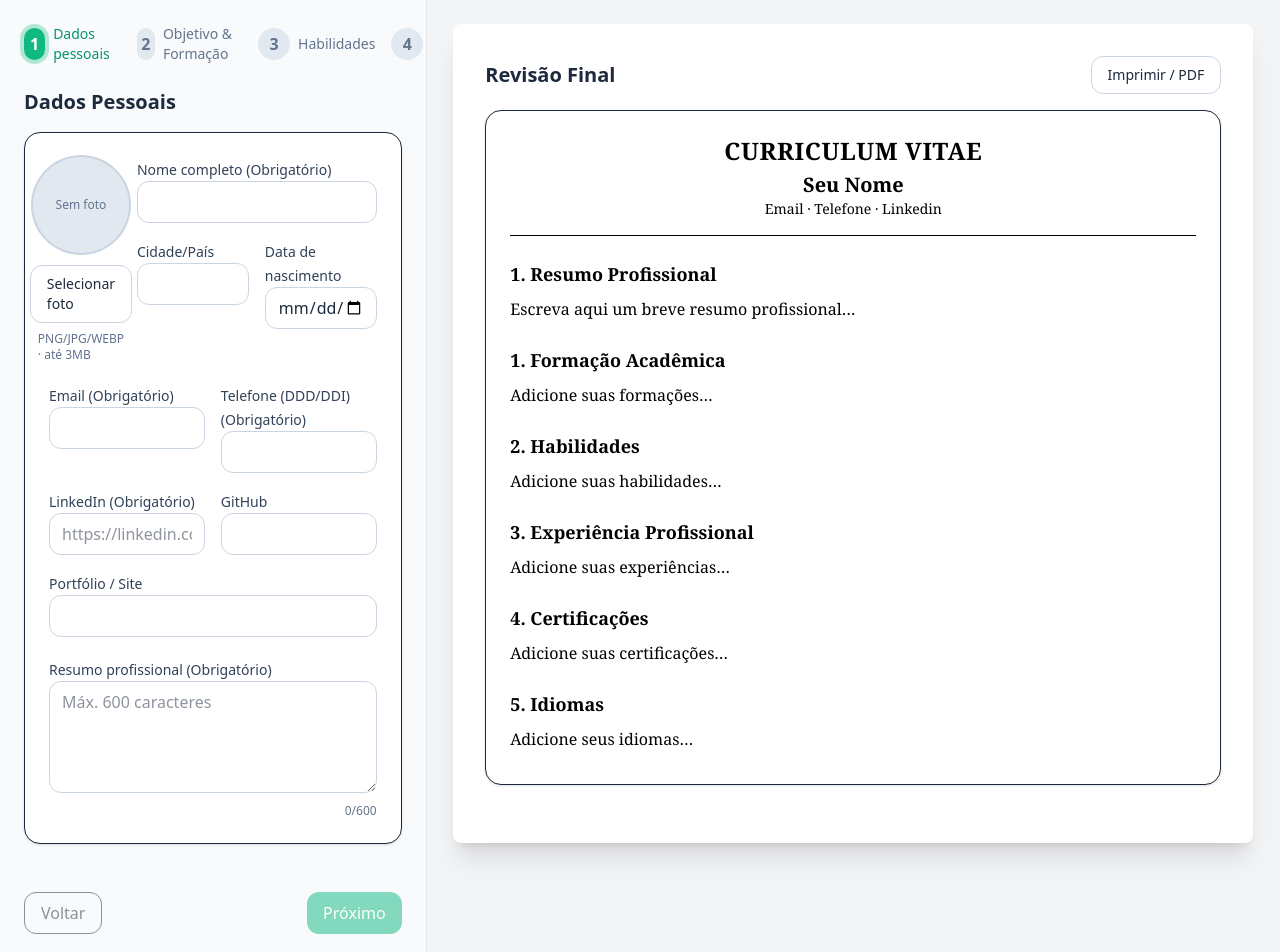
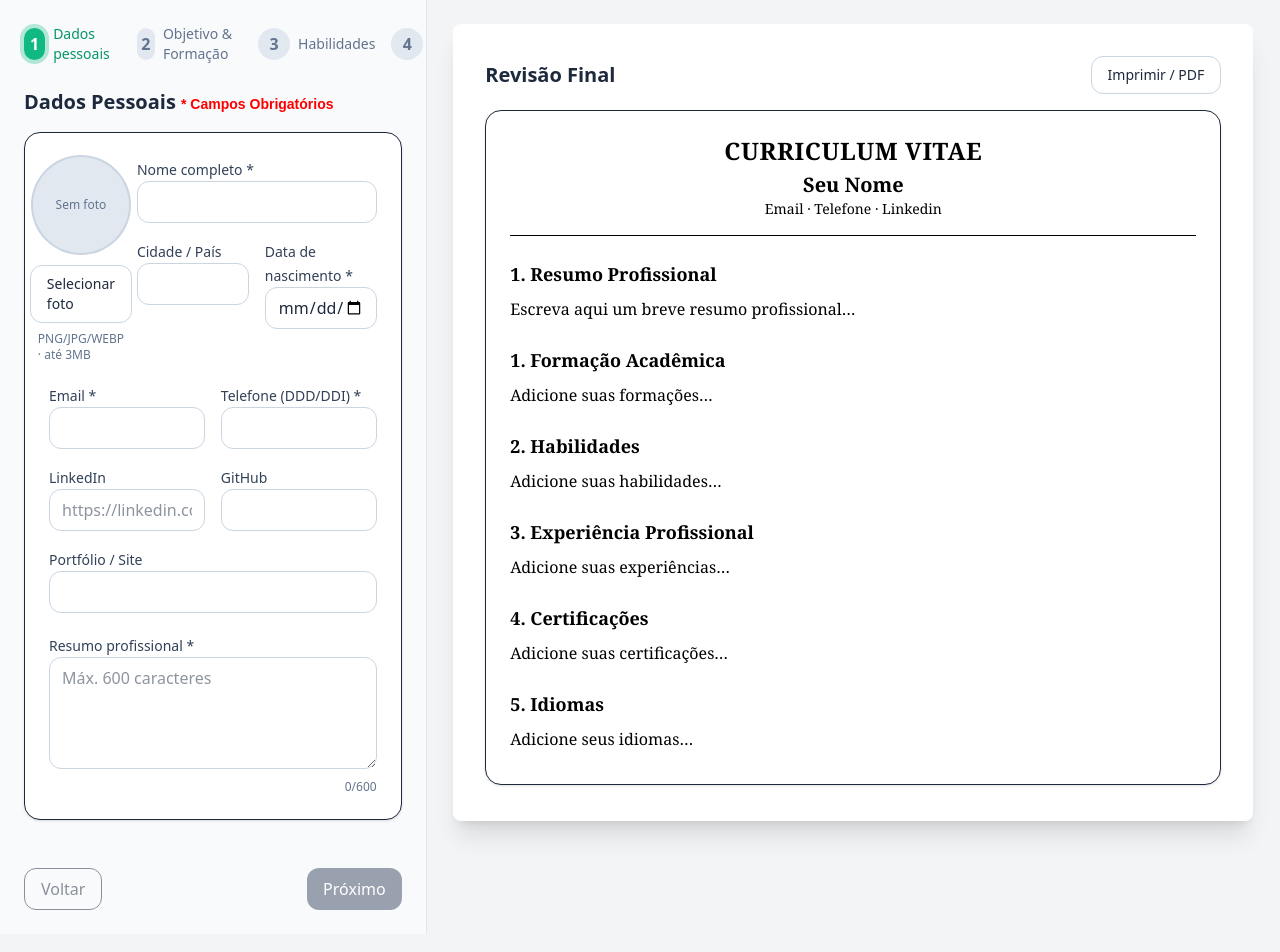
Before and after one commit to valmmer/Projeto-8, a React (Vite) app: page / in a window 1280 px wide. Shown: the top 952 px of the page. Built offline with nearby package versions, Linux system fonts and the light colour scheme.

Commit message:
Sinalização de campos obrigatórios com vermelho

```diff
--- a/src/App.tsx
+++ b/src/App.tsx
@@ -45,15 +45,14 @@ function Wizard() {
     }
   }, [step, state]);
 
-  function next() {
-      if (step === steps.length - 1) {
-      // 🔥 Ação final ao concluir
-      console.log("Currículo finalizado:", state);
-      alert("Currículo concluído com sucesso!");
+  const handleNext = () => {
+    if (!canNext) {
+      window.alert("Preencha todos os campos obrigatórios para continuar");
+        console.log (handleNext ())
       return;
-    }
-    setStep((s) => Math.min(s + 1, steps.length - 1));
   }
+  onNext();
+};
 
   function back() {
     setStep((s) => Math.max(s - 1, 0));
@@ -89,7 +88,7 @@ function Wizard() {
             canBack={step > 0}
             canNext={canNext && step < steps.length}
             onBack={back}
-            onNext={next}
+            onNext={handleNext}
             nextLabel={
               step === steps.length - 2
                 ? "Ir para revisão"
@@ -118,3 +117,6 @@ export default function App() {
     </ResumeProvider>
   );
 }
+function onNext() {
+  throw new Error("Function not implemented.");
+}
--- a/src/components/PersonalForm.tsx
+++ b/src/components/PersonalForm.tsx
@@ -1,10 +1,23 @@
 import { type ChangeEvent, useState } from 'react';
 import { useResume } from '../state/ResumeContext';
+import type { PersonalErrors } from '../state/personal'; // (type opcional)
 
 const MAX_MB = 3;
 const ACCEPT = ['image/png', 'image/jpeg', 'image/jpg', 'image/webp'];
+const FontFaceSe: React.CSSProperties = {
+  color: 'red',
+  fontFamily: "Arial, sans-serif",
+  fontSize: "14px",
+  fontWeight: "bold",
+};
 
-export default function PersonalForm() {
+export default function PersonalForm({
+  submitted = false,
+  errors = {},
+}: {
+  submitted?: boolean;
+  errors?: PersonalErrors;
+}) {
   const { state, dispatch } = useResume();
   const [fotoErro, setFotoErro] = useState<string>('');
   const resumo = state.dados.resumo ?? '';
@@ -32,9 +45,16 @@ export default function PersonalForm() {
     setFotoErro('');
   }
 
+  const withErr = (hasErr?: boolean) =>
+    `input ${hasErr ? 'ring-2 ring-red-500 border-red-500' : ''}`;
+
+  const show = (k: keyof typeof errors) => submitted && errors[k];
+
+
   return (
     <section className="section">
-      <h2 className="text-xl font-semibold">Dados Pessoais</h2>
+      <h2 className="text-xl font-semibold"> Dados Pessoais <strong style={FontFaceSe}>* Campos Obrigatórios</strong></h2>
+
 
       <div className="card">
         <div className="card-body">
@@ -90,9 +110,10 @@ export default function PersonalForm() {
             {/* Coluna campos principais */}
             <div className="md:col-span-9 grid grid-cols-1 md:grid-cols-2 gap-4">
               <div className="field md:col-span-2">
-                <label className="label">Nome completo (Obrigatório)</label>
+                <label className="label">Nome completo *</label>
                 <input
-                  className="input"
+                  className={withErr(!!show('nome'))}
+                  aria-invalid={!!show('nome')}
                   value={state.dados.nome}
                   onChange={(e) =>
                     dispatch({
@@ -101,12 +122,16 @@ export default function PersonalForm() {
                     })
                   }
                 />
+                {show('nome') && (
+                  <p className="help text-red-600">{errors.nome}</p>
+                )}
               </div>
 
               <div className="field">
-                <label className="label">Cidade/País</label>
+                <label className="label">Cidade / País</label>
                 <input
-                  className="input"
+                  className={withErr(!!show('cidadePais'))}
+                  aria-invalid={!!show('cidadePais')}
                   value={state.dados.cidadePais ?? ''}
                   onChange={(e) =>
                     dispatch({
@@ -115,13 +140,17 @@ export default function PersonalForm() {
                     })
                   }
                 />
+                {show('cidadePais') && (
+                  <p className="help text-red-600">{errors.cidadePais}</p>
+                )}
               </div>
 
               <div className="field">
-                <label className="label">Data de nascimento</label>
+                <label className="label">Data de nascimento *</label>
                 <input
                   type="date"
-                  className="input"
+                  className={withErr(!!show('dataNascimento'))}
+                  aria-invalid={!!show('dataNascimento')}
                   value={state.dados.dataNascimento ?? ''}
                   onChange={(e) =>
                     dispatch({
@@ -130,6 +159,9 @@ export default function PersonalForm() {
                     })
                   }
                 />
+                {show('dataNascimento') && (
+                  <p className="help text-red-600">{errors.dataNascimento}</p>
+                )}
               </div>
             </div>
           </div>
@@ -137,9 +169,10 @@ export default function PersonalForm() {
           {/* Contatos */}
           <div className="grid grid-cols-1 md:grid-cols-2 gap-4 mt-5">
             <div className="field">
-              <label className="label">Email (Obrigatório)</label>
+              <label className="label">Email *</label>
               <input
-                className="input"
+                className={withErr(!!show('email'))}
+                aria-invalid={!!show('email')}
                 type="email"
                 value={state.dados.email}
                 onChange={(e) =>
@@ -149,11 +182,15 @@ export default function PersonalForm() {
                   })
                 }
               />
+              {show('email') && (
+                <p className="help text-red-600">{errors.email}</p>
+              )}
             </div>
             <div className="field">
-              <label className="label">Telefone (DDD/DDI) (Obrigatório)</label>
+              <label className="label">Telefone (DDD/DDI) *</label>
               <input
-                className="input"
+                className={withErr(!!show('telefone'))}
+                aria-invalid={!!show('telefone')}
                 value={state.dados.telefone}
                 onChange={(e) =>
                   dispatch({
@@ -162,11 +199,15 @@ export default function PersonalForm() {
                   })
                 }
               />
+              {show('telefone') && (
+                <p className="help text-red-600">{errors.telefone}</p>
+              )}
             </div>
             <div className="field">
-              <label className="label">LinkedIn (Obrigatório)</label>
+              <label className="label">LinkedIn</label>
               <input
-                className="input"
+                className={withErr(!!show('linkedin'))}
+                aria-invalid={!!show('linkedin')}
                 placeholder="https://linkedin.com/in/..."
                 value={state.dados.linkedin}
                 onChange={(e) =>
@@ -176,11 +217,15 @@ export default function PersonalForm() {
                   })
                 }
               />
+              {show('linkedin') && (
+                <p className="help text-red-600">{errors.linkedin}</p>
+              )}
             </div>
             <div className="field">
-              <label className="label">GitHub</label>
+              <label className="label">GitHub </label>
               <input
-                className="input"
+                className={withErr(!!show('github'))}
+                aria-invalid={!!show('github')}
                 value={state.dados.github ?? ''}
                 onChange={(e) =>
                   dispatch({
@@ -189,11 +234,15 @@ export default function PersonalForm() {
                   })
                 }
               />
+              {show('github') && (
+                <p className="help text-red-600">{errors.github}</p>
+              )}
             </div>
             <div className="field md:col-span-2">
               <label className="label">Portfólio / Site</label>
               <input
-                className="input"
+                className={withErr(!!show('site'))}
+                aria-invalid={!!show('site')}
                 value={state.dados.site ?? ''}
                 onChange={(e) =>
                   dispatch({
@@ -202,14 +251,18 @@ export default function PersonalForm() {
                   })
                 }
               />
+              {show('site') && (
+                <p className="help text-red-600">{errors.site}</p>
+              )}
             </div>
           </div>
 
           {/* Resumo */}
           <div className="field mt-5">
-            <label className="label">Resumo profissional (Obrigatório)</label>
+            <label className="label">Resumo profissional *</label>
             <textarea
-              className="input h-28"
+              className={`${withErr(!!show('resumo'))} h-28`}
+              aria-invalid={!!show('resumo')}
               placeholder="Máx. 600 caracteres"
               value={resumo}
               onChange={(e) =>
@@ -226,6 +279,9 @@ export default function PersonalForm() {
             >
               {resumo.length}/{max}
             </div>
+            {show('resumo') && (
+              <p className="help text-red-600">{errors.resumo}</p>
+            )}
           </div>
         </div>
       </div>
--- a/src/components/WizardNav.tsx
+++ b/src/components/WizardNav.tsx
@@ -11,6 +11,16 @@ export default function WizardNav({
   onNext: () => void;
   nextLabel?: string;
 }) {
+  function handleNext() {
+    if (!canNext) {
+      alert(
+        '⚠️ Por favor, complete todos os campos obrigatórios antes de continuar.',
+      );
+      return;
+    }
+    onNext();
+  }
+
   return (
     <div className="flex justify-between gap-3 pt-4">
       <button
@@ -23,9 +33,12 @@ export default function WizardNav({
       </button>
       <button
         type="button"
-        disabled={!canNext}
-        onClick={onNext}
-        className="px-4 py-2 rounded-xl bg-brand-500 hover:bg-brand-700 text-white disabled:opacity-50"
+        onClick={handleNext}
+        className={`px-4 py-2 rounded-xl text-white disabled:opacity-50 ${
+          canNext
+            ? 'bg-brand-500 hover:bg-brand-700'
+            : 'bg-gray-400 cursor-not-allowed'
+        }`}
       >
         {nextLabel}
       </button>
--- /dev/null
+++ b/src/state/personal.ts
@@ -0,0 +1,72 @@
+import type { PersonalData, ResumeState } from '../types';
+
+// Helpers simples (sem libs)
+const emailRegex = /^[^\s@]+@[^\s@]+\.[^\s@]+$/i;
+const urlRegex = /^https?:\/\/[\w.-]+(?:\.[\w\.-]+)+(?:[^\s]*)$/i;
+const isoDateRegex = /^\d{4}-\d{2}-\d{2}$/;
+
+export type PersonalErrors = Partial<Record<keyof PersonalData, string>>;
+
+export function validatePersonal(
+  dados: PersonalData,
+  opts?: { maxResumo?: number }
+): PersonalErrors {
+  const maxResumo = opts?.maxResumo ?? 600;
+  const errors: PersonalErrors = {};
+
+  // Obrigatórios
+  if (!dados.nome?.trim()) errors.nome = 'Informe seu nome completo.';
+  if (!dados.email?.trim()) errors.email = 'Informe um email.';
+  if (!dados.telefone?.trim()) errors.telefone = 'Informe um telefone.';
+  if (!dados.resumo?.trim()) errors.resumo = 'Escreva um breve resumo.';
+
+  // Formatos
+  if (dados.email && !emailRegex.test(dados.email)) {
+    errors.email = 'Email inválido.';
+  }
+  if (dados.linkedin && !urlRegex.test(dados.linkedin)) {
+    errors.linkedin = 'URL inválida (use https://...).';
+  }
+  if (dados.github && dados.github.trim() && !urlRegex.test(dados.github)) {
+    errors.github = 'URL inválida (use https://...).';
+  }
+  if (dados.site && dados.site.trim() && !urlRegex.test(dados.site)) {
+    errors.site = 'URL inválida (use https://...).';
+  }
+  if (typeof dados.resumo === 'string' && dados.resumo.length > maxResumo) {
+    errors.resumo = `Máx. ${maxResumo} caracteres.`;
+  }
+
+  // Data de nascimento (opcional): ISO + range
+  if (dados.dataNascimento) {
+    if (!isoDateRegex.test(dados.dataNascimento)) {
+      errors.dataNascimento = 'Use formato yyyy-mm-dd.';
+    } else {
+      const d = new Date(dados.dataNascimento);
+      const min = new Date('1900-01-01');
+      const hoje = new Date();
+      if (isNaN(d.getTime()) || d < min || d > hoje) {
+        errors.dataNascimento = 'Data inválida.';
+      }
+    }
+  }
+
+  return errors;
+}
+
+/** Conveniência: válido = sem erros */
+export function isPersonalValid(dados: PersonalData) {
+  return Object.keys(validatePersonal(dados)).length === 0;
+}
+
+/** Pega a primeira mensagem de erro (útil para toast) */
+export function firstPersonalError(dados: PersonalData): string | null {
+  const e = validatePersonal(dados);
+  const key = Object.keys(e)[0] as keyof PersonalData | undefined;
+  return key ? e[key]! : null;
+}
+
+/** Se quiser validar o passo no contexto do estado inteiro */
+export function canProceedPersonal(state: ResumeState) {
+  return isPersonalValid(state.dados);
+}
```
